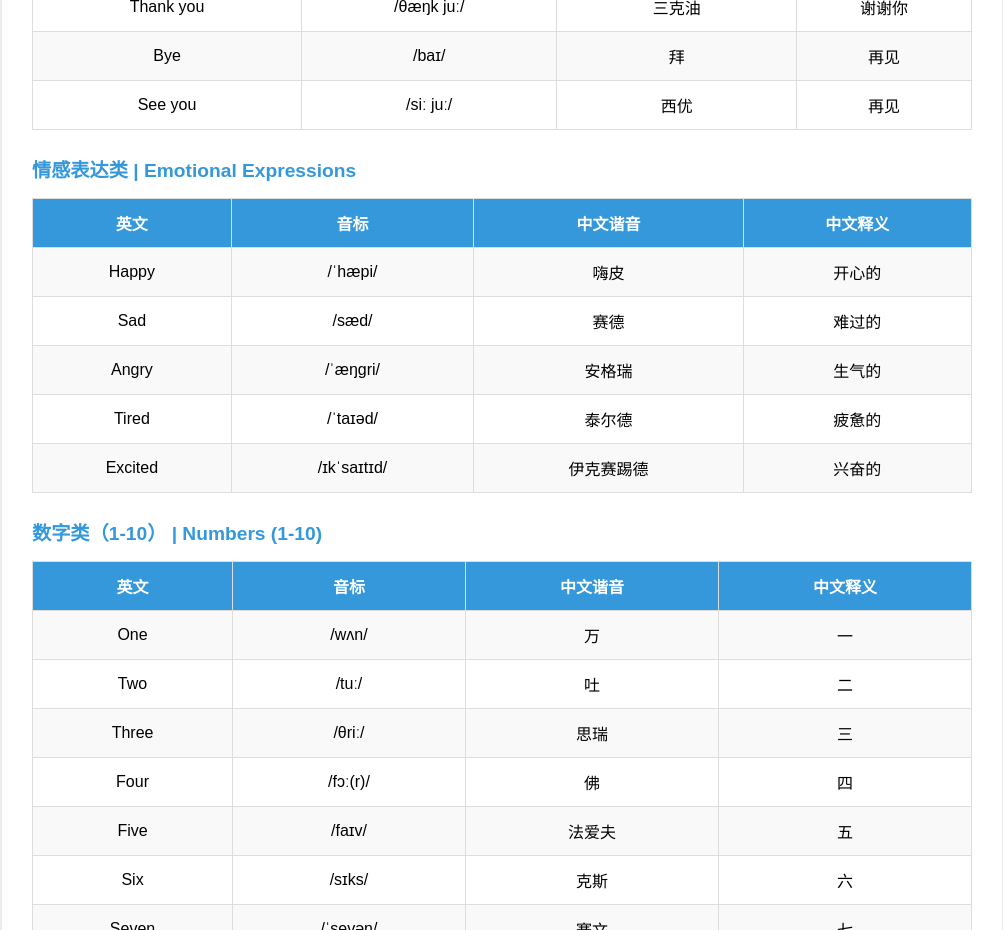
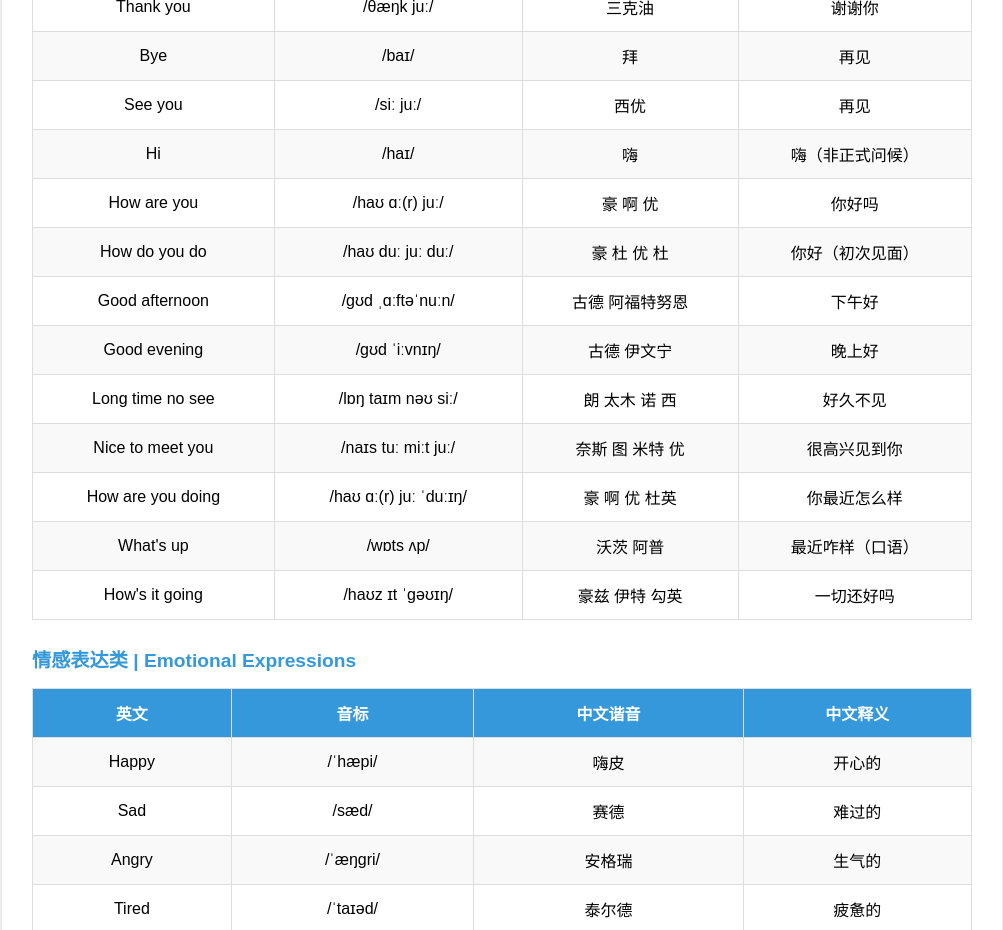
Before and after one commit to feizi06035-collab/english-phonetic, a plain HTML site: page index.html in a window 1280 px wide. Shown: the part 800-1730 px from the top of the page, without its empty margins (138-1141 px from the left). Drawn offline with Linux system fonts and the light colour scheme; no server answers.

Commit message:
Update index.html

```diff
--- a/index.html
+++ b/index.html
@@ -209,8 +209,7 @@
         <div class="category-nav">
             <button class="category-btn active" data-category="all">全部</button>
             <button class="category-btn" data-category="greetings">日常问候</button>
-            <!-- 原有：<button class="category-btn" data-category="greetings">日常问候</button> -->
-<button class="category-btn" data-category="greetings-basic">基础问候</button>
+            <button class="category-btn" data-category="greetings-basic">基础问候</button>
 <button class="category-btn" data-category="greetings-response">回应问候</button>
 <button class="category-btn" data-category="greetings-polite">礼貌用语</button>
 <button class="category-btn" data-category="greetings-farewell">告别用语</button>
@@ -268,6 +267,16 @@
 <tr><td>Thank you</td><td>/θæŋk juː/</td><td>三克油</td><td>谢谢你</td></tr>
 <tr><td>Bye</td><td>/baɪ/</td><td>拜</td><td>再见</td></tr>
 <tr><td>See you</td><td>/siː juː/</td><td>西优</td><td>再见</td></tr>
+                <tr><td>Hi</td><td>/haɪ/</td><td>嗨</td><td>嗨（非正式问候）</td></tr>
+<tr><td>How are you</td><td>/haʊ ɑː(r) juː/</td><td>豪 啊 优</td><td>你好吗</td></tr>
+<tr><td>How do you do</td><td>/haʊ duː juː duː/</td><td>豪 杜 优 杜</td><td>你好（初次见面）</td></tr>
+<tr><td>Good afternoon</td><td>/ɡʊd ˌɑːftəˈnuːn/</td><td>古德 阿福特努恩</td><td>下午好</td></tr>
+<tr><td>Good evening</td><td>/ɡʊd ˈiːvnɪŋ/</td><td>古德 伊文宁</td><td>晚上好</td></tr>
+<tr><td>Long time no see</td><td>/lɒŋ taɪm nəʊ siː/</td><td>朗 太木 诺 西</td><td>好久不见</td></tr>
+<tr><td>Nice to meet you</td><td>/naɪs tuː miːt juː/</td><td>奈斯 图 米特 优</td><td>很高兴见到你</td></tr>
+<tr><td>How are you doing</td><td>/haʊ ɑː(r) juː ˈduːɪŋ/</td><td>豪 啊 优 杜英</td><td>你最近怎么样</td></tr>
+<tr><td>What's up</td><td>/wɒts ʌp/</td><td>沃茨 阿普</td><td>最近咋样（口语）</td></tr>
+<tr><td>How's it going</td><td>/haʊz ɪt ˈɡəʊɪŋ/</td><td>豪兹 伊特 勾英</td><td>一切还好吗</td></tr>
             </table>
         </div>
 
```
